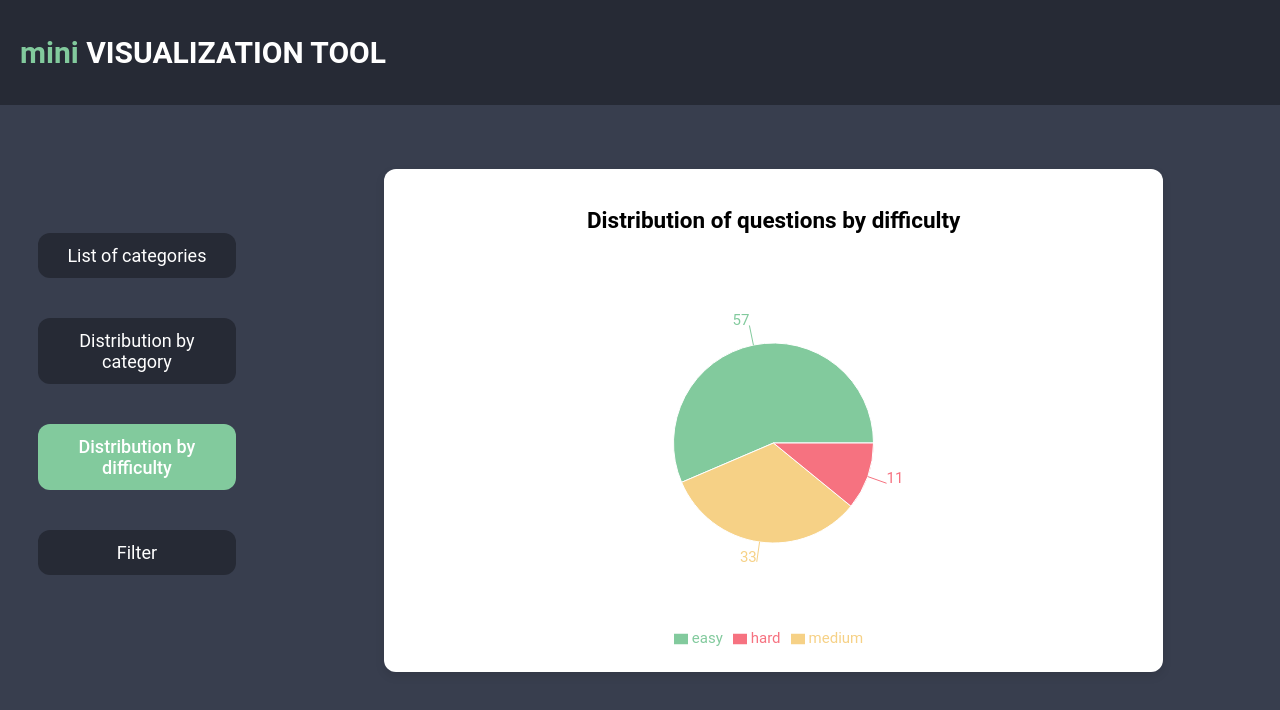
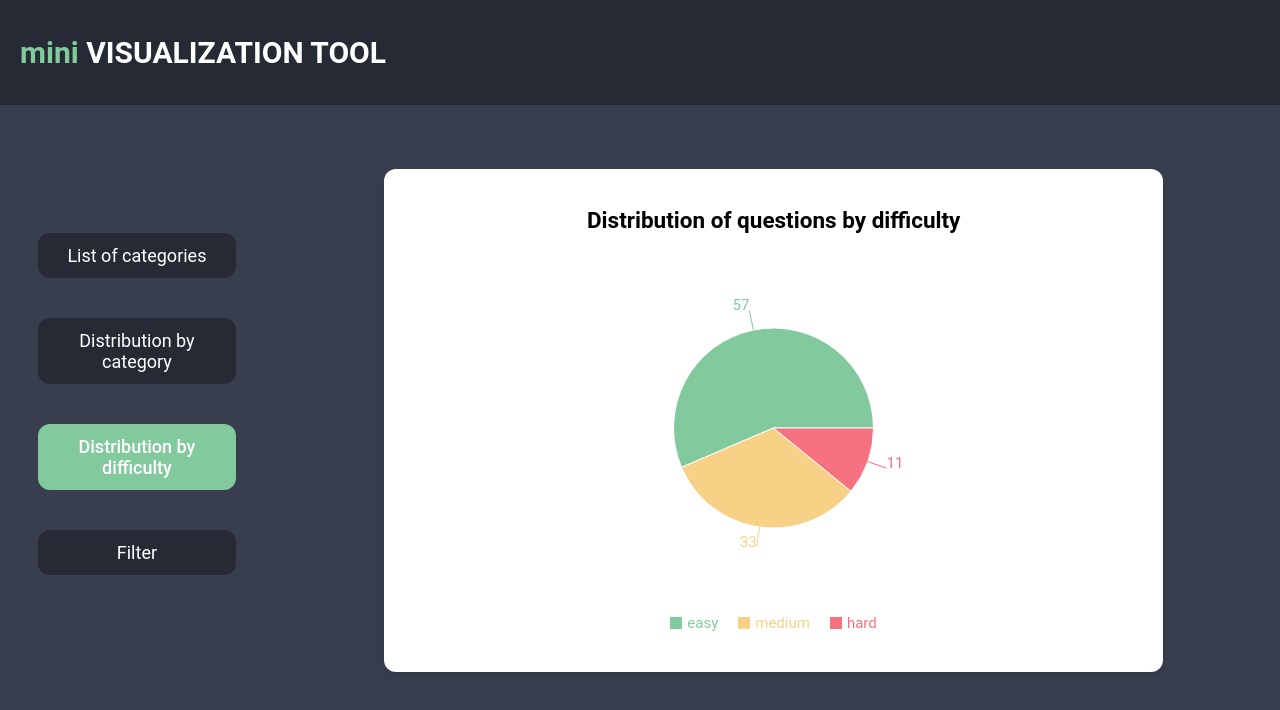
Before and after one commit to andreeyax/react-visualization-tool, a React (Create React App) app: page /distributiondifficulty in a window 1280 px wide. Shown: the top 710 px of the page. Built offline with nearby package versions, Linux system fonts and the light colour scheme.

Commit message:
Changed appearance of pie chart

```diff
--- a/src/App.js
+++ b/src/App.js
@@ -7,7 +7,7 @@ import DistributionDifficulty from "./distributionDifficulty";
 import FilterData from "./filterData";
 import { useNavigate } from "react-router-dom";
 import { useLocation } from "react-router-dom";
-//export const niz=["andrija","andrej","andreja"]
+
 
 function App() {
   const navigate = useNavigate();
--- a/src/allCategories.js
+++ b/src/allCategories.js
@@ -8,11 +8,7 @@ import { useNavigate } from "react-router-dom";
 
 
 function AllCategories(){
-    const navigate = useNavigate();
 
-    const goToHome = () => {
-        navigate("/");
-    };
 
     let categories=[]
 
--- a/src/distributionCategory.js
+++ b/src/distributionCategory.js
@@ -5,11 +5,7 @@ import { allCategoriesData } from "./allCategories";
 import './distributionCategory.css'
 function DistributionCategory(){
 
-    const navigate = useNavigate();
 
-    const goToHome = () => {
-        navigate("/");
-    };
 
     let categories=new Map()
     let catArray=[]
--- a/src/distributionDifficulty.js
+++ b/src/distributionDifficulty.js
@@ -1,38 +1,68 @@
 
-import { useNavigate } from "react-router-dom";
+
 import { allCategoriesData } from "./allCategories"
 import { BarChart, Bar, XAxis, YAxis, Tooltip, ResponsiveContainer, Legend, Pie, PieChart, Cell } from "recharts";
 function DistributionDifficulty(){
 
-    const navigate = useNavigate(); // hook za navigaciju
 
-    const goToHome = () => {
-        navigate("/"); // putanja na koju želiš da odeš
-    };
+
+
 
     let categories=new Map()
     let catArray=[]
+    categories.set("easy", 0)
+    categories.set("medium", 1)
+    categories.set("hard", 2)
+
+    let numbers=[0,0,0]
     for(let i=0;i<allCategoriesData.length;i++){
-        if(categories.has(allCategoriesData[i].difficulty)==false){
-            categories.set(allCategoriesData[i].difficulty, 0)
-            catArray.push(allCategoriesData[i].difficulty)
+
+        //categories.set(allCategoriesData[i].difficulty, categories.get(allCategoriesData[i].difficulty)+1)
+        if(allCategoriesData[i].difficulty=="easy"){
+            numbers[0]+=1
+        }
+        else if(allCategoriesData[i].difficulty=="medium"){
+            numbers[1]+=1
+        }
+        else if(allCategoriesData[i].difficulty=="hard"){
+            numbers[2]+=1
+        }
     }
 
+    catArray=["easy", "medium", "hard"]
+    //const chartData = catArray.map(cat => ({
+    //    category: cat,
+    //    value: numbers[categories.get(cat)] || 0
+    //}));
+
+    let chartData = [];
+    for (let i = 0; i < catArray.length; i++) {
+        const cat = catArray[i];
+        chartData.push({
+            category: cat,
+            value: numbers[i]
+        });
     }
 
-    for(let i=0;i<allCategoriesData.length;i++){
-
-        categories.set(allCategoriesData[i].difficulty, categories.get(allCategoriesData[i].difficulty)+1)
-
-    }
-
-    const chartData = catArray.map(cat => ({
-        category: cat,
-        count: categories.get(cat) || 0 // ako neki cat nema vrednost u mapi, stavi 0
-    }));
 
     const COLORS = ["#82ca9d", "#f6d186", "#f67280"];
-
+    console.log(chartData)
+    const cells = [];
+    for (let i = 0; i < chartData.length; i++) {
+        cells.push(<Cell key={`cell-${i}`} fill={COLORS[i]} />);
+    }
+    const renderLegend = () => {
+  return (
+    <ul style={{ display: "flex", justifyContent: "center", listStyle: "none", padding: 0 }}>
+      {chartData.map((entry, index) => (
+        <li key={`legend-${index}`} style={{ margin: "0 10px", display: "flex", alignItems: "center", color:COLORS[index] }}>
+          <div style={{ width: 12, height: 12, backgroundColor: COLORS[index], marginRight: 5, color:COLORS[index] }}></div>
+          {entry.category}
+        </li>
+      ))}
+    </ul>
+  );
+};
     return (
 
         <div className="App">
@@ -45,21 +75,21 @@ function DistributionDifficulty(){
                     <ResponsiveContainer width="100%" height={400}>
                     <PieChart >
                         <Pie
+
                         data={chartData}
-          dataKey="count"
+                        dataKey="value"
                         nameKey="category"
                         cx="50%"
                         cy="50%"
                         outerRadius={100}
                         fill="#82ca9d"
                         label
+                        sort={false}
                         >
-          {chartData.map((entry, index) => (
-            <Cell key={`cell-${index}`} fill={COLORS[index % COLORS.length]} />
-          ))}
+                        {cells}
                         </Pie>
                         <Tooltip />
-        <Legend />
+                        <Legend content={renderLegend} />
                     </PieChart>
                     </ResponsiveContainer>
                 </div>
```
Lines whose indentation alone changed are shown as unchanged.
